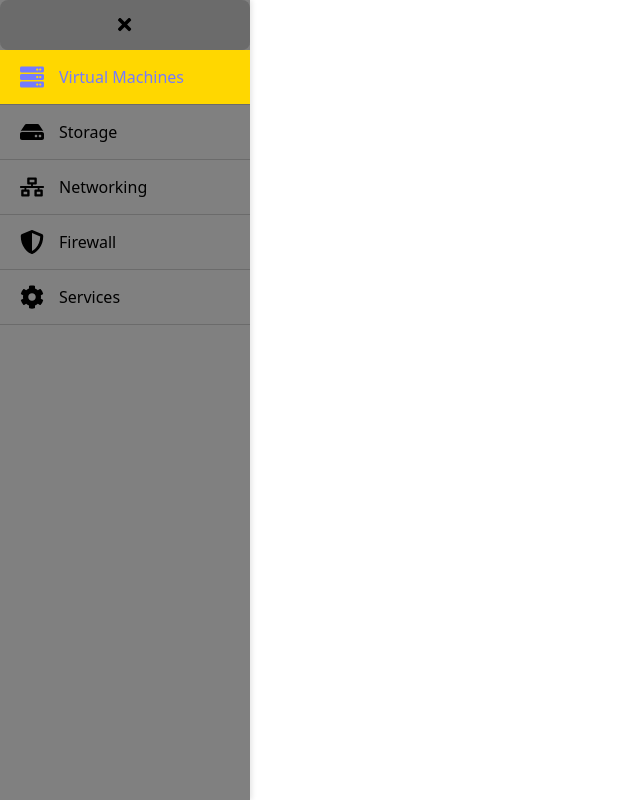
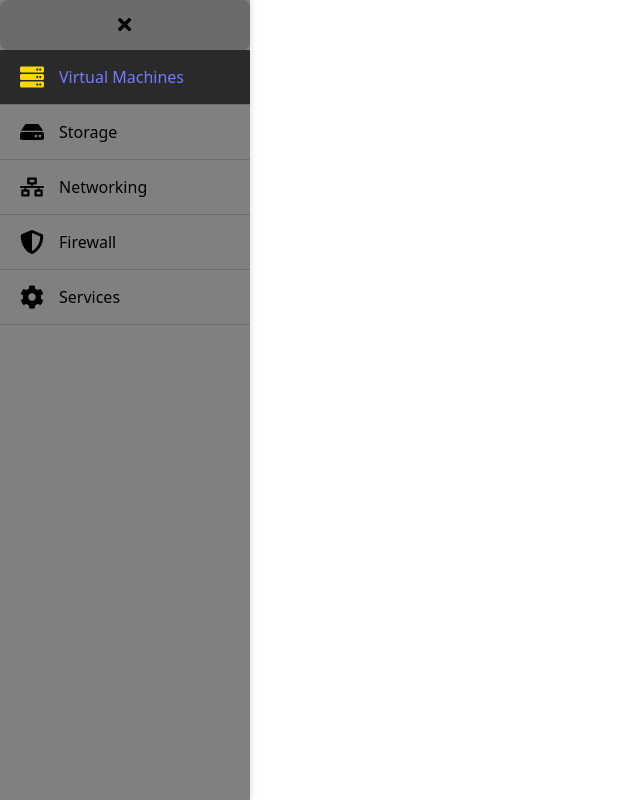
Before and after one commit to valueiron/pve-portal, a React (Vite) app: page / in a window 1280 px wide. In both pictures the pointer is over the link "Virtual Machines". Shown: the whole page, without its empty margins (0-640 px from the left). Built offline with nearby package versions, Linux system fonts and the light colour scheme.

Commit message:
nav color changes

```diff
--- a/src/Nav.css
+++ b/src/Nav.css
@@ -91,13 +91,18 @@
 }
 
 .nav-link:hover {
-    background-color: #FFD700;
+    background-color: #2a2a2a;
+}
+
+.nav-link:hover .nav-icon {
+    color: #FFD700;
 }
 
 .nav-icon {
     font-size: 1.5rem;
     min-width: 24px;
     flex-shrink: 0;
+    transition: color 0.2s ease;
 }
 
 .nav-text {
```
